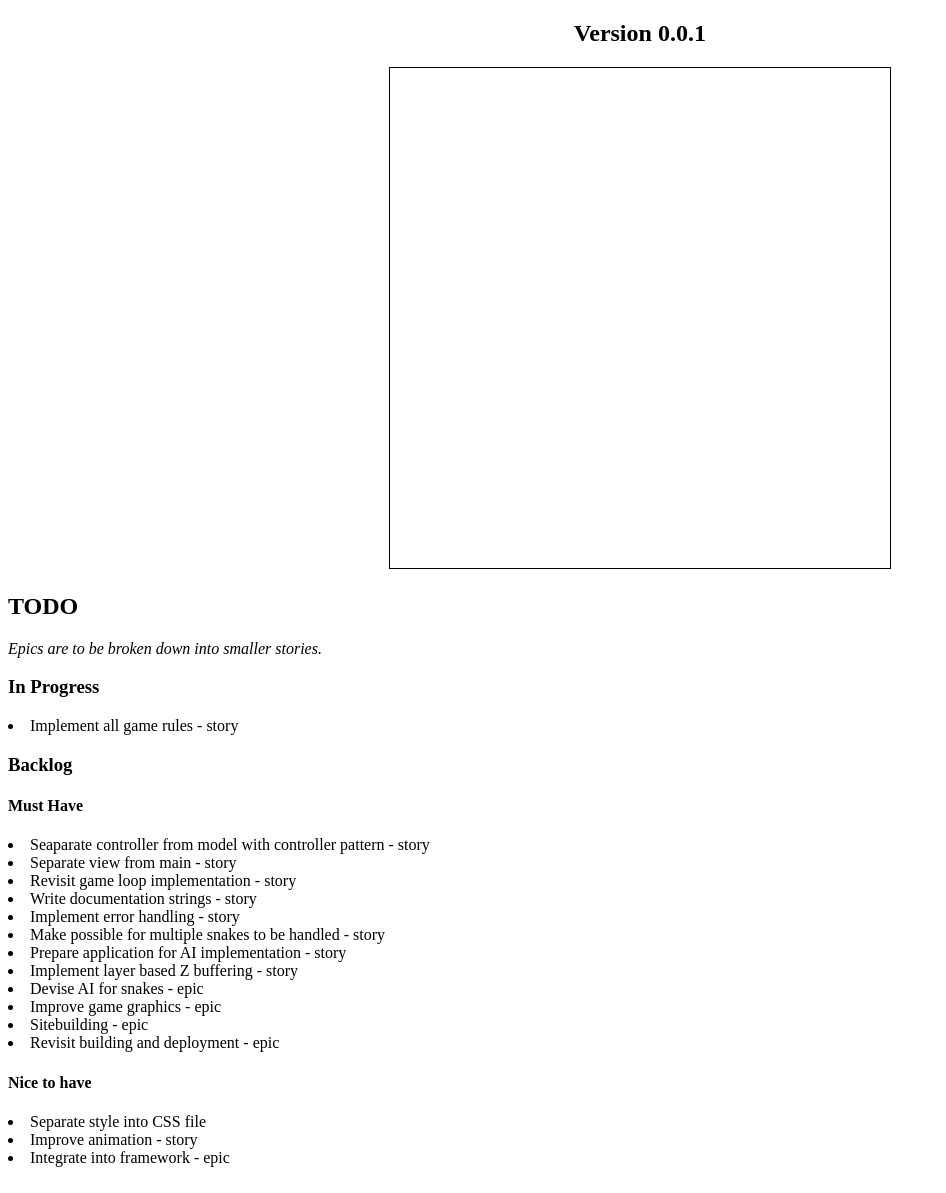
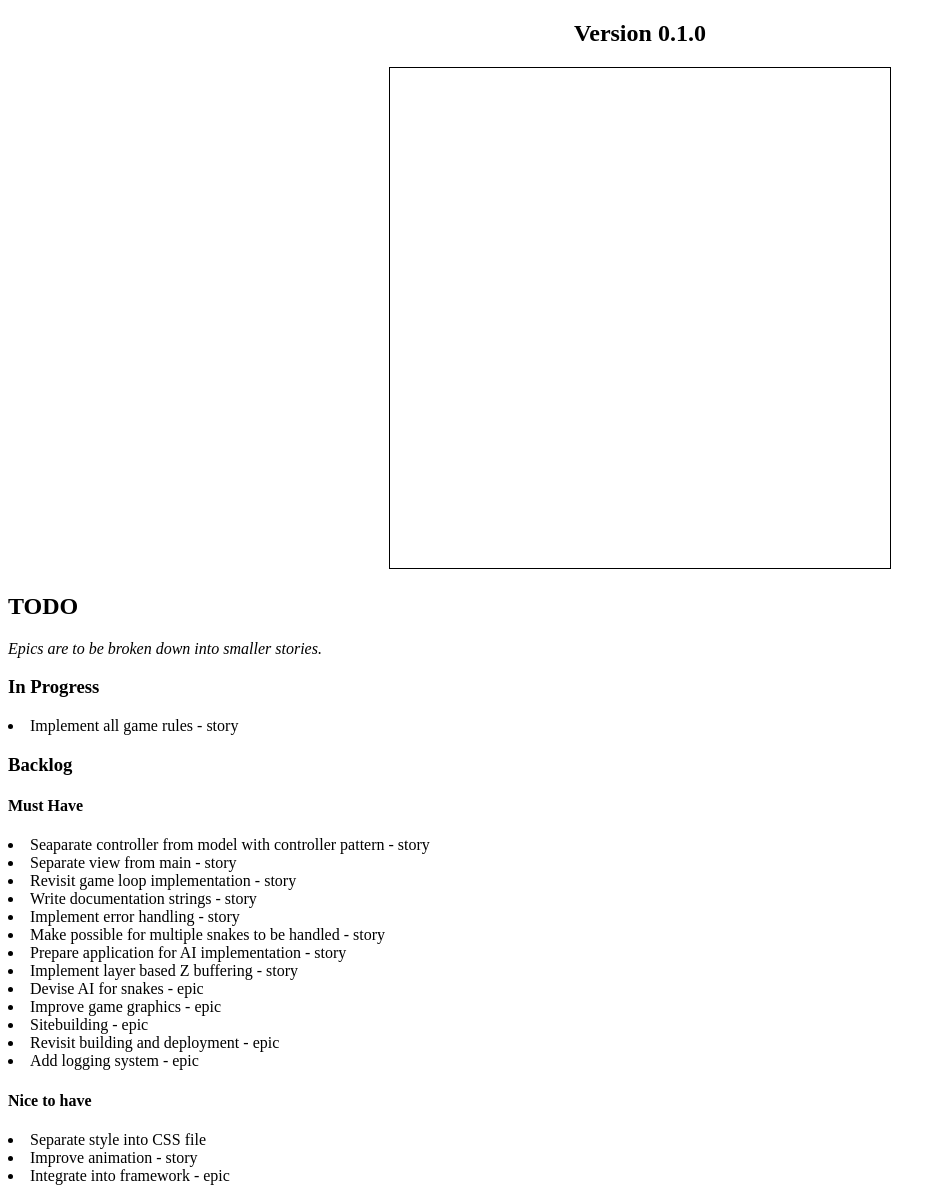
Before and after one commit to Luminted/Szakdolgozat-SmartSnake, a website built with webpack: page src/dist/index.html in a window 1280 px wide. Shown: the whole page, without its empty margins (0-946 px from the left). Built offline with nearby package versions, Linux system fonts and the light colour scheme; what mainloop.js would draw is missing.

Commit message:
buping minor version and adding new backlog item

```diff
--- a/src/dist/index.html
+++ b/src/dist/index.html
@@ -9,7 +9,7 @@
 <body>
 
     <div id="viewport-container" style="text-align: center">
-        <h2>Version 0.0.1</h2>
+        <h2>Version 0.1.0</h2>
     </div>
     <div id="todo">
         <h2>TODO</h2>
@@ -33,6 +33,7 @@
             <li>Improve game graphics - epic</li>
             <li>Sitebuilding - epic</li>
             <li>Revisit building and deployment - epic</li>
+            <li>Add logging system - epic</li>
         </ls>
         <h4>Nice to have</h4>
         <ls>
```
